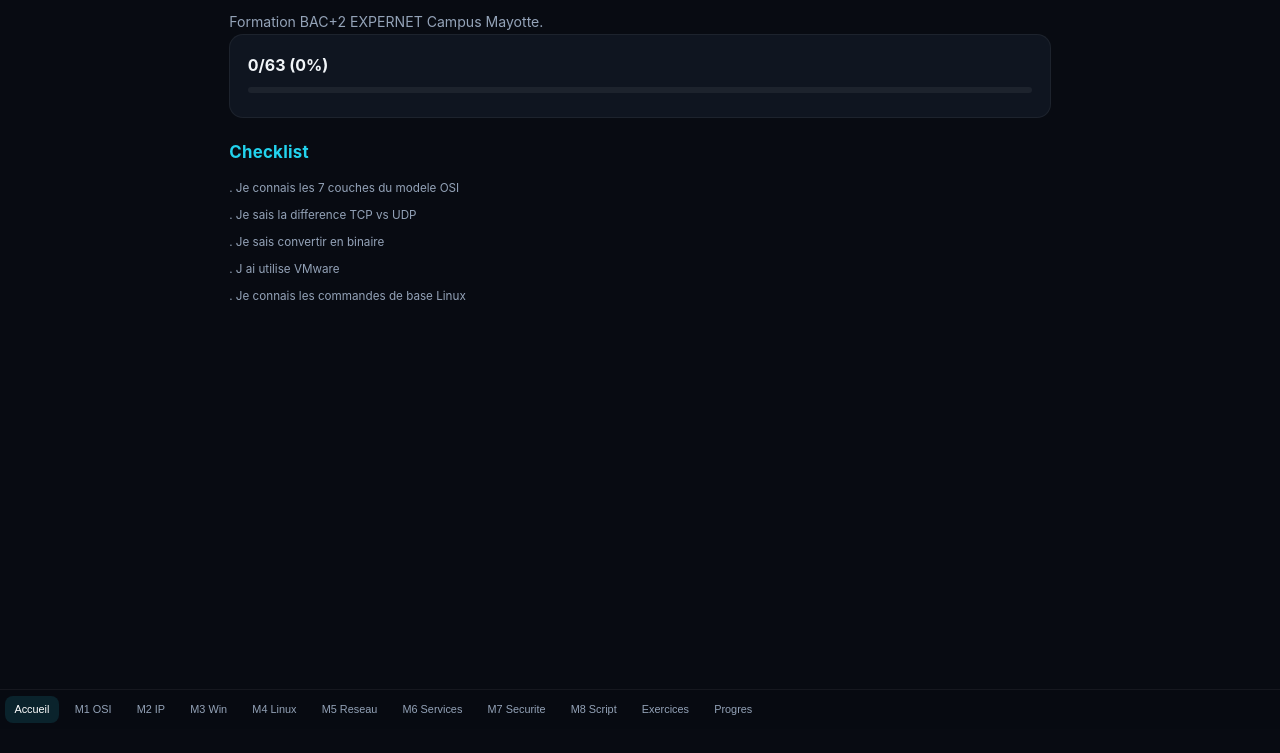
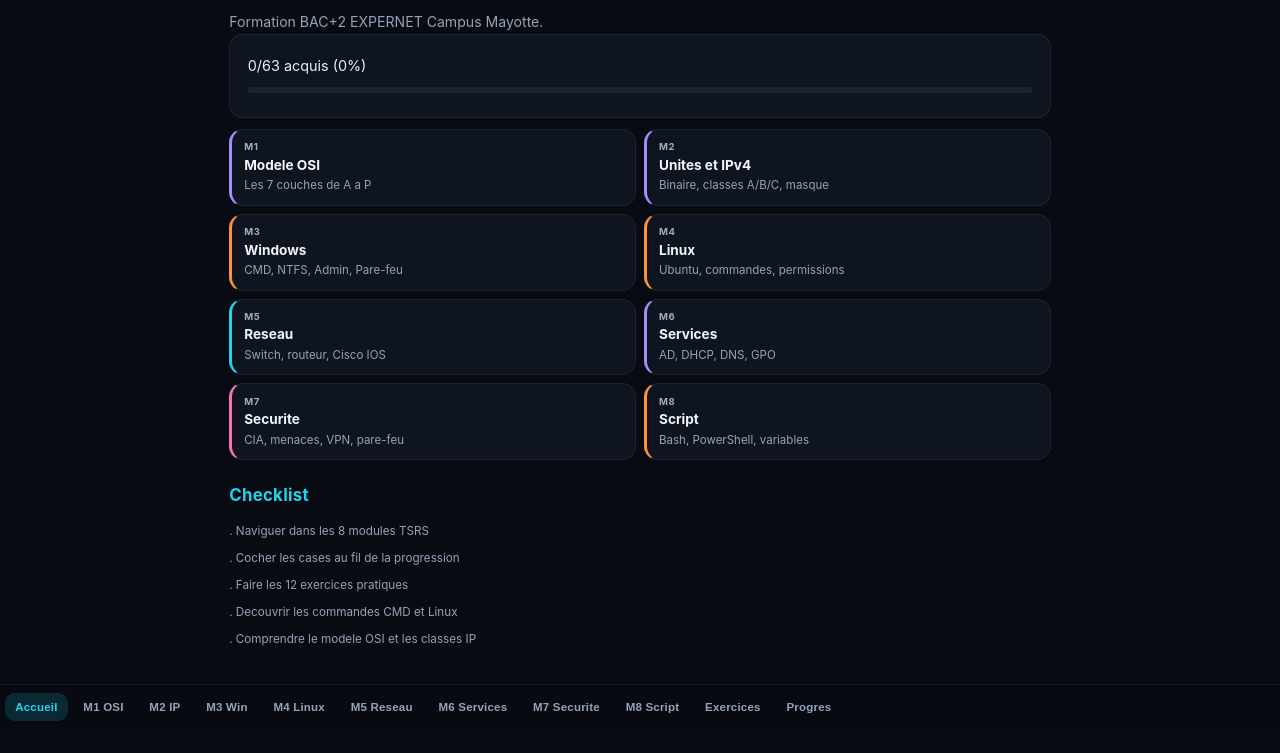
Before and after one commit to hassanijacques-boop/tsrs-revisions, a plain HTML site: page index.html in a window 1280 px wide. Shown: the part 71-824 px from the top of the page. Before the commit the page ends 800 px from the top, so only its background shows below. Drawn offline with Linux system fonts and the light colour scheme.

Commit message:
Nouvelle accueil: grille 4x2 modules cliquables, menu colore, access-box comment ouvrir chaque outil

```diff
--- a/index.html
+++ b/index.html
@@ -22,9 +22,30 @@ p{font-size:.88rem;color:var(--text2);line-height:1.6}
 .box-cmd{background:rgba(251,146,60,.04);border-left:4px solid var(--orange)}
 .box-warn{background:rgba(244,114,182,.04);border-left:4px solid var(--pink)}
 .box br{margin-bottom:4px}
-.tab-bar{position:fixed;bottom:0;left:0;right:0;z-index:100;background:rgba(8,11,18,.97);backdrop-filter:blur(24px);-webkit-backdrop-filter:blur(24px);border-top:1px solid var(--border);display:flex;overflow-x:auto;padding:.4rem .3rem;gap:6px}
-.tab-btn{flex-shrink:0;padding:.45rem .6rem;border:none;background:transparent;color:var(--text2);font-size:.68rem;font-weight:500;cursor:pointer;border-radius:8px;white-space:nowrap;transition:all .15s}
-.tab-btn.active{color:#fff;background:rgba(34,211,238,.12)}
+.tab-bar{position:fixed;bottom:0;left:0;right:0;z-index:100;background:rgba(8,11,18,.97);backdrop-filter:blur(24px);-webkit-backdrop-filter:blur(24px);border-top:1px solid var(--border);display:flex;overflow-x:auto;padding:.5rem .3rem;gap:5px}
+.tab-btn{flex-shrink:0;padding:.5rem .65rem;border:none;background:transparent;color:var(--text2);font-size:.72rem;font-weight:600;cursor:pointer;border-radius:10px;white-space:nowrap;transition:all .15s;letter-spacing:.2px}
+.tab-btn.active{color:#fff}
+.tab-btn[data-tab=home].active{background:rgba(34,211,238,.15);color:var(--accent)}
+.tab-btn[data-tab=m1].active,.tab-btn[data-tab=m2].active,.tab-btn[data-tab=m6].active{background:rgba(167,139,250,.15);color:var(--purple)}
+.tab-btn[data-tab=m3].active,.tab-btn[data-tab=m4].active,.tab-btn[data-tab=m8].active{background:rgba(251,146,60,.15);color:var(--orange)}
+.tab-btn[data-tab=m5].active{background:rgba(34,211,238,.15);color:var(--accent)}
+.tab-btn[data-tab=m7].active{background:rgba(244,114,182,.15);color:var(--pink)}
+.tab-btn[data-tab=exo].active{background:rgba(52,211,153,.15);color:var(--green)}
+.tab-btn[data-tab=prog].active{background:rgba(251,191,36,.15);color:var(--gold)}
+.home-grid{display:grid;grid-template-columns:1fr 1fr;gap:.5rem}
+.mod-card{background:var(--card);border:1px solid var(--border);border-radius:var(--radius);padding:.65rem .75rem;cursor:pointer;transition:all .15s;line-height:1.5}
+.mod-card:hover{border-color:rgba(255,255,255,.15);transform:translateY(-1px)}
+.mod-card .num{font-size:.6rem;font-weight:700;letter-spacing:.5px;opacity:.7}
+.mod-card .titre{font-size:.85rem;font-weight:700;color:#f1f5f9}
+.mod-card .desc{font-size:.72rem;color:var(--text2);margin-top:2px}
+.mod-card.b-p{border-left:3px solid var(--purple)}
+.mod-card.b-o{border-left:3px solid var(--orange)}
+.mod-card.b-c{border-left:3px solid var(--accent)}
+.mod-card.b-pk{border-left:3px solid var(--pink)}
+.mod-card.b-g{border-left:3px solid var(--green)}
+.mod-card.b-gd{border-left:3px solid var(--gold)}
+.access-box{background:rgba(34,211,238,.04);border:1px dashed rgba(34,211,238,.2);border-radius:8px;padding:.5rem .65rem;margin:.3rem 0 .5rem;font-size:.82rem;line-height:1.6}
+.access-box b{color:var(--accent)}
 .progress{height:6px;background:var(--border);border-radius:3px;overflow:hidden;margin:.5rem 0}
 .progress-fill{height:100%;background:linear-gradient(90deg,var(--accent),var(--green));border-radius:3px}
 ul{list-style:none;padding:0}
@@ -49,7 +70,7 @@ ul li:hover{background:rgba(255,255,255,.04)}
 </nav>
 <script>
 var C={};
-C.home=["Je connais les 7 couches du modele OSI","Je sais la difference TCP vs UDP","Je sais convertir en binaire","J ai utilise VMware","Je connais les commandes de base Linux"];
+C.home=["Naviguer dans les 8 modules TSRS","Cocher les cases au fil de la progression","Faire les 12 exercices pratiques","Decouvrir les commandes CMD et Linux","Comprendre le modele OSI et les classes IP"];
 C.m1=["7 couches: Application,Presentation,Session,Transport,Reseau,Liaison,Physique","Encapsulation = chaque couche ajoute son entete","TCP = fiable / UDP = rapide","Mnemo: Please Do Not Throw Sausage Pizza Away"];
 C.m2=["Binaire = 0 et 1. 1 octet = 8 bits","IPv4 = 4 nombres 0-255 separes par .","Masque = separe reseau (ex:/24) de la machine","Classe A /8, B /16, C /24","CIDR = /24 = 255.255.255.0","Reseau=1ere adresse, Broadcast=derniere, Gateway=porte"];
 C.m3=["VMware = logiciel de machines virtuelles (PC dans PC)","Cmd: dir,cd,mkdir,copy,del,ipconfig,ping","NTFS (perm.), FAT32 (compat.), exFAT (USB)","Admin vs Standard. net user pour gerer","Permissions: Lecture R, Ecriture W, Execution X","Pare-feu: filtre entrant/sortant","PowerShell: Get-Process,Get-Service,Get-ChildItem"];
@@ -65,7 +86,16 @@ function sp(){try{localStorage.setItem("p",JSON.stringify(P))}catch(e){}}
 function tg(s,i){if(!P[s])P[s]=[];var a=P[s],p=a.indexOf(i);p>=0?a.splice(p,1):a.push(i);sp();render();}
 function cl(s){var it=C[s],sv=P[s]||[],h="<h2>Checklist</h2><ul>";for(var i=0;i<it.length;i++){var d=sv.indexOf(i)>=0;h+='<li onclick="tg(\\"'+s+'\\",'+i+')" style="cursor:pointer;padding:3px 0;font-size:.73rem;color:var(--text2);'+(d?"text-decoration:line-through;opacity:.5":"")+'">'+(d?"O":".")+" "+it[i]+"</li>";}return h+"</ul>";}
 function st(){var t=0,d=0;for(var k in C){var it=C[k],sv=P[k]||[];for(var i=0;i<it.length;i++){t++;if(sv.indexOf(i)>=0)d++;}}return{d:d,t:t,p:t>0?Math.round(d/t*100):0};}
-function home(){var s=st();return "<h1>TSRS Programme</h1><p>Formation BAC+2 EXPERNET Campus Mayotte.</p><div class=card><b>"+s.d+"/"+s.t+" ("+s.p+"%)</b><div class=progress><div class=progress-fill style=width:"+s.p+"%></div></div></div>"+cl("home");}
+function home(){var s=st();var mods=[
+  {t:"m1",n:"M1",l:"Modele OSI",d:"Les 7 couches de A a P",c:"b-p"},
+  {t:"m2",n:"M2",l:"Unites et IPv4",d:"Binaire, classes A/B/C, masque",c:"b-p"},
+  {t:"m3",n:"M3",l:"Windows",d:"CMD, NTFS, Admin, Pare-feu",c:"b-o"},
+  {t:"m4",n:"M4",l:"Linux",d:"Ubuntu, commandes, permissions",c:"b-o"},
+  {t:"m5",n:"M5",l:"Reseau",d:"Switch, routeur, Cisco IOS",c:"b-c"},
+  {t:"m6",n:"M6",l:"Services",d:"AD, DHCP, DNS, GPO",c:"b-p"},
+  {t:"m7",n:"M7",l:"Securite",d:"CIA, menaces, VPN, pare-feu",c:"b-pk"},
+  {t:"m8",n:"M8",l:"Script",d:"Bash, PowerShell, variables",c:"b-o"}
+];var h="<h1>TSRS Programme</h1><p>Formation BAC+2 EXPERNET Campus Mayotte.</p><div class=card><span style=font-size:.9rem>"+s.d+"/"+s.t+" acquis ("+s.p+"%)</span><div class=progress><div class=progress-fill style=width:"+s.p+"%></div></div></div><div class=home-grid>";for(var i=0;i<mods.length;i++){var m=mods[i];h+="<div class='mod-card "+m.c+"' onclick='goTab(\""+m.t+"\")'><div class=num>"+m.n+"</div><div class=titre>"+m.l+"</div><div class=desc>"+m.d+"</div></div>";}h+="</div>";return h+cl("home");}
 
 function m1(){
   var h="<h1>M1 — Modele OSI <span class=tag>7 layers</span></h1>";
@@ -169,6 +199,7 @@ function exo(){
   h+="<div class=card><b>Comment utiliser cette page ?</b> Chaque exercice est classe par outil necessaire. <b>Sans outil</b> = directement depuis Windows. <b>Avec outil</b> = il faut installer un logiciel gratuit. Suis les etapes dans l ordre.</div>";
   h+="<h2>Sans outil CMD (Windows) <span class=tag>deja pret</span></h2>";
   h+="<div class=card><b>Ouvrir CMD :</b> Appuie sur la touche Windows, tape <b>cmd</b> ou Invite de commandes, appuie sur Entree. Tu vois une fenetre noire. C est la.</div>";
+  h+="<div class='access-box'>💻 <b>Raccourci clavier :</b> <b>Windows + R</b>, tape <b>cmd</b>, Entree. Ou cherche <b>CMD</b> dans le menu Demarrer.</div>";
   h+="<div class='box box-cmd'><b>Exercice 1 ipconfig</b> (voir son adresse IP)<br>Dans CMD, tape : <b>ipconfig</b> et appuie sur Entree.<br>Tu vois des infos. Cherche la ligne <b>Adresse IPv4</b>. Elle ressemble a 192.168.x.x ou 10.x.x.x.<br><b>Ca veut dire quoi ?</b> C est l adresse de ton PC sur le reseau local, comme le numero de ta maison dans la rue.</div>";
   h+="<div class='box box-cmd'><b>Exercice 2 ping</b> (tester si un site repond)<br>Tape : <b>ping google.fr</b> et Entree.<br>Tu vois des lignes avec <b>reponse de</b> ou Reply from. Si tu vois ca, la connexion marche.<br><b>Ca veut dire quoi ?</b> Ton PC a envoye 4 petits paquets a Google et Google a repondu. Le temps (ms) = rapidite.</div>";
   h+="<div class='box box-warn'><b>Piege :</b> Si tu vois <b>Delai d attente depasse</b>, le site ne repond pas. Teste avec <b>ping 8.8.8.8</b> (serveur Google).</div>";
@@ -178,20 +209,25 @@ function exo(){
   h+="<div class='box box-cmd'><b>Exercice 5 Naviguer dans les dossiers</b><br>1. Tape <b>cd Desktop</b> (va sur le Bureau)<br>2. Tape <b>mkdir MonDossier</b> (cree un dossier)<br>3. Tape <b>cd MonDossier</b> (entre dedans)<br>4. Tape <b>echo Bonjour > test.txt</b> (cree un fichier avec le mot Bonjour)<br>5. Tape <b>type test.txt</b> (affiche le contenu)<br>6. Tape <b>cd ..</b> (retour au dossier parent)<br>7. Tape <b>dir</b> (voir le contenu du dossier actuel)<br><b>A retenir :</b> dir = lister, cd = changer, mkdir = creer, type = afficher.</div>";
   h+="<h2>Sans outil PowerShell</h2>";
   h+="<div class=card><b>Ouvrir PowerShell :</b> Touche Windows, tape <b>PowerShell</b>, Entree. Interface bleue au lieu de noire.</div>";
+  h+="<div class='access-box'>💻 <b>Raccourci :</b> Clic droit sur le menu Demarrer > <b>Windows PowerShell</b>. Ou cherche <b>PowerShell</b> dans la recherche Windows.</div>";
   h+="<div class='box box-cmd'><b>Exercice 6 Get-Process et Get-Service</b><br>Tape : <b>Get-Process</b> et Entree = liste des programmes en cours. Cherche chrome ou notepad.<br>Tape : <b>Get-Service</b> et Entree = tous les services Windows. Colonne Status = Running ou Stopped.<br><b>Astuce :</b> Get-Process | Where-Object {$_.CPU -gt 50} = seulement les processus qui utilisent beaucoup de CPU.</div>";
   h+="<h2>Avec outil VMware <span class=tag>gratuit</span></h2>";
   h+="<div class=card><b>Installation :</b> Va sur vmware.com, telecharge <b>VMware Workstation Player</b> (gratuit). Installe-le. Telecharge aussi Ubuntu Desktop (ubuntu.com/download).</div>";
+  h+="<div class='access-box'>💻 <b>Ouvrir VMware :</b> Une fois installe, cherche <b>VMware Player</b> dans le menu Demarrer. Double-clique pour lancer.</div>";
   h+="<div class='box box-cmd'><b>Exercice 7 Installer Ubuntu dans VMware</b><br>1. Ouvre VMware Player, clique sur <b>Create a New Virtual Machine</b><br>2. Choisis le fichier ISO d Ubuntu que tu as telecharge<br>3. Donne un nom (Ubuntu), laisse les options par defaut (20 Go disque, 2 Go RAM)<br>4. Clique Finish, puis <b>Power on</b><br>5. Suis les instructions a l ecran pour installer Ubuntu (c est comme installer un nouveau PC)<br>6. Une fois installe, tu as un vrai Linux dans une fenetre !</div>";
   h+="<h2>Avec outil Ubuntu (Linux en vrai)</h2>";
+  h+="<div class='access-box'>💻 <b>Ouvrir le terminal :</b> Dans Ubuntu, fais <b>Ctrl + Alt + T</b>. Ou clique sur l icone <b>Terminal</b> dans la barre de gauche.</div>";
   h+="<div class='box box-cmd'><b>Exercice 8 Premieres commandes Linux</b><br>Ouvre le terminal (clic droit > Ouvrir un terminal). Tape :<br><b>ls</b> = voir les fichiers<br><b>pwd</b> = voir ou on est (/home/tonnom)<br><b>mkdir essai</b> = creer un dossier<br><b>cd essai</b> = entrer dedans<br><b>touch toto.txt</b> = creer un fichier vide<br><b>cp toto.txt toto2.txt</b> = copier<br><b>mv toto2.txt backup.txt</b> = renommer<br><b>cat backup.txt</b> = afficher le contenu</div>";
   h+="<div class='box box-cmd'><b>Exercice 9 Installer un logiciel (apt)</b><br>Tape : <b>sudo apt update</b> (met a jour la liste des paquets. Sudo = super admin, tape ton mot de passe)<br>Puis : <b>sudo apt install neofetch</b> (installe le logiciel neofetch)<br>Puis : <b>neofetch</b> (affiche les infos de ton systeme Linux avec un logo colorie)</div>";
   h+="<h2>Avec outil Script Bash</h2>";
   h+="<div class='box box-cmd'><b>Exercice 10 Creer son premier script</b><br>1. Tape <b>nano mon_script.sh</b> (ouvre l editeur nano)<br>2. Ecrit ces lignes :<br>#!/bin/bash<br>echo Quel est ton nom ?<br>read nom<br>echo Bonjour $nom !<br>3. Ctrl+X pour quitter, O pour sauvegarder, Entree<br>4. Tape <b>chmod +x mon_script.sh</b> (rend le script executable)<br>5. Tape <b>./mon_script.sh</b> (lance le script)</div>";
   h+="<h2>Avec outil Packet Tracer <span class=tag>gratuit Cisco</span></h2>";
   h+="<div class=card><b>Installation :</b> Va sur netacad.com, cree un compte, telecharge <b>Cisco Packet Tracer</b> (gratuit pour etudiants). Installe-le.</div>";
+  h+="<div class='access-box'>💻 <b>Ouvrir Packet Tracer :</b> Cherche <b>Packet Tracer</b> dans le menu Demarrer. L icone est un globe avec un cable reseau.</div>";
   h+="<div class='box box-cmd'><b>Exercice 11 2 PC + Switch + Ping</b><br>1. Ouvre Packet Tracer<br>2. Glisse 2 PC (End Devices > PC) sur le schema<br>3. Glisse 1 Switch (Switches > 2960)<br>4. Relie chaque PC au switch (Connections > Copper Straight-Through, clique PC puis switch)<br>5. Clique sur un PC > Desktop > IP Configuration. Donne IP 192.168.1.1 masque 255.255.255.0<br>6. Donne a l autre PC IP 192.168.1.2 masque 255.255.255.0<br>7. Dans un PC, va dans Desktop > Command Prompt, tape <b>ping 192.168.1.2</b><br>8. Si tu vois <b>Reply</b>, les deux PC communiquent !</div>";
   h+="<h2>Avec outil Wireshark <span class=tag>gratuit</span></h2>";
   h+="<div class=card><b>Installation :</b> Telecharge <b>Wireshark</b> sur wireshark.org. Installe-le. Attention : il faut installer Npcap aussi (coche la case pendant l install).</div>";
+  h+="<div class='access-box'>💻 <b>Ouvrir Wireshark :</b> Cherche <b>Wireshark</b> dans le menu Demarrer. Fais <b>clic droit > Run as Administrator</b> pour capturer le reseau.</div>";
   h+="<div class='box box-cmd'><b>Exercice 12 Capturer du traffic DNS</b><br>1. Ouvre Wireshark (clic droit > Run as Administrator)<br>2. Double-clique sur ton interface reseau (celle qui a des graphiques qui bougent)<br>3. Dans la barre de filtre en haut, tape <b>dns</b> et Entree<br>4. Ouvre un navigateur et va sur un site jamais visite (ex: lemonde.fr)<br>5. Regarde Wireshark : tu vois les paquets DNS partis et les reponses arrivees<br>6. Clique sur un paquet pour voir : Query = question, Response = reponse avec l IP<br>7. Arrete la capture avec le carre rouge en haut</div>";
   h+="<div class='box box-warn'><b>Attention :</b> Wireshark capture TOUT ce qui passe sur le reseau. Ne l utilise que sur ton propre reseau. Arrete la capture des que tu as fini.</div>";
   return h+cl("exo");
@@ -201,6 +237,7 @@ var PG={home:home,m1:m1,m2:m2,m3:m3,m4:m4,m5:m5,m6:m6,m7:m7,m8:m8,exo:exo,prog:p
 var ct="home";
 function go(el){ct=el.dataset.tab;render();}
 function render(){var a=document.getElementById("app"),fn=PG[ct];if(!fn)fn=PG.home;a.innerHTML=fn();var tb=document.querySelectorAll(".tab-btn");for(var i=0;i<tb.length;i++){tb[i].className="tab-btn"+(tb[i].dataset.tab===ct?" active":"");}}
+function goTab(t){ct=t;render();}
 lp();try{var t=localStorage.getItem("t");if(t&&PG[t])ct=t;}catch(e){}render();
 </script>
 </body>
```
